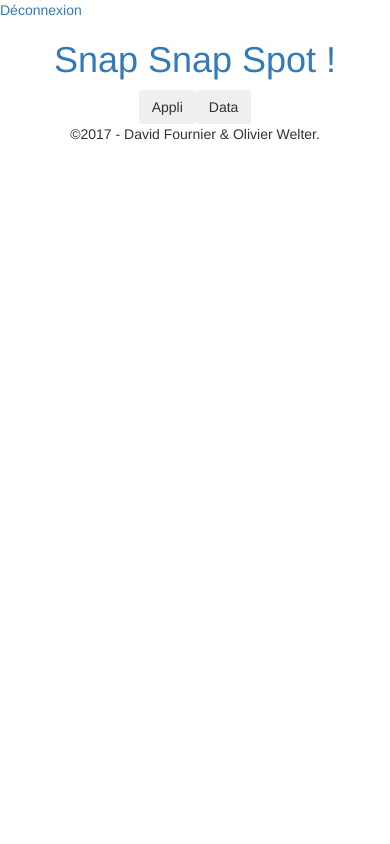
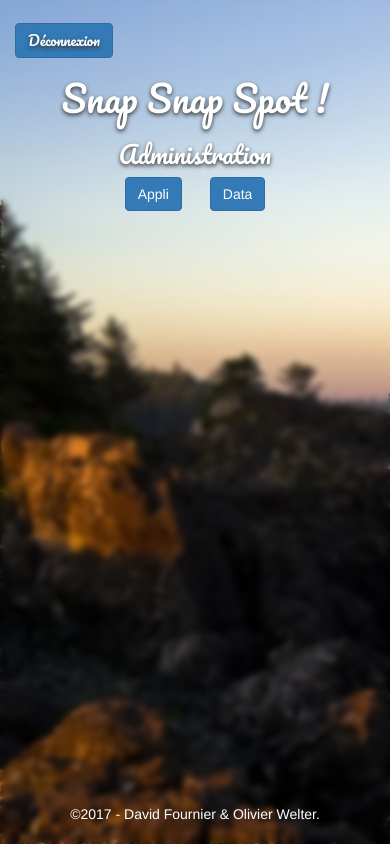
Before and after one commit to mrobot-pro/raspot.in, a PHP site: page /adm.php in a window 390 px wide. Run offline with PHP 8.4, Linux system fonts and the light colour scheme; the visitor is signed in with stand-in values (Sample User, id 1); data comes from the database, SQL or seed files in the repository; both versions use the stored data as it was after the commit; some libraries are stand-ins or nearby versions.

Commit message:
maj css avec bootstrap

```diff
--- a/Sans titre-1.php
+++ /dev/null
@@ -1 +0,0 @@
-<div id="main-container" class="container-fluid">
--- a/adm.php
+++ b/adm.php
@@ -1,7 +1,6 @@
  <?php
+    require('php/autoload.php');
     session_start() ;
-// AUTOLOAD //
-require('php/autoload.php');
 
      // CONNEXION SQLITE //
     $db = new PDO('sqlite:snapspot.sqlite');
@@ -10,26 +9,19 @@ $db->setAttribute(PDO::ATTR_ERRMODE, PDO::ERRMODE_WARNING); // On émet une aler
     //  CREATION TABLEAU PARAMETRES //
         $qPar = $db->query('SELECT slogan, evenement, mdp FROM parametres WHERE id = 1');
         $donnees = $qPar->fetch(PDO::FETCH_ASSOC);
+?>
 
-
-
-
-
-
-?>
 <!DOCTYPE html>
 <html xmlns="http://www.w3.org/1999/xhtml" lang="fr">
 	<head>
 		<meta charset="UTF-8">
 		<meta name="viewport" content="width=device-width, initial-scale=1.0">
-		<title>SNAPSPOT</title>
-		 <link href="bootstrap/css/bootstrap.css" rel="stylesheet" media="screen">
+		<title>SNAPSPOT ADMIN</title>
+		 <link href="css/default.css" rel="stylesheet">
+     <link href="bootstrap/css/bootstrap.css" rel="stylesheet">
 	</head>
 
 	<body>
-
-
-
 
 <?php
     // SI ADMINISTRATEUR //
@@ -41,134 +33,75 @@ if(!empty($_SESSION) && $_SESSION['login'] == 'admin')
       header('Location: .');
       exit();
     }
-echo '<p id="deco"><a href="?deconnexion=1">Déconnexion</a></p>';
-echo '<center><h1><a href="index.php">Snap Snap Spot !</a></h1></center>';
 
-echo "<center><form action='' method='get'>";
-echo "<input class='btn' type='submit' name='Appli' value='Appli'>";
-echo "<input class='btn' type='submit' name='Data' value='Data'>";
-echo '</form></center>';
+    echo '<div id="main-container" class="container-fluid">';
+    echo '<h3 class="btn btn-primary" id="deco"><a class="heading" href="?deconnexion=1">Déconnexion</a></h3>';
+    echo '<div class ="text-center"><h1><a class="heading"  href="index.php">Snap Snap Spot !</a></h1>';
+    echo '<h3 class="heading text-center">Administration</h3>';
+    echo '<div class="col-lg-offset-3 col-lg-6 col-md-offset-2 col-md-8 col-xs-12">';
+    echo '<div class="row">';
+    echo '<form action="" method="get">';
+    echo '<input class="btn btn-primary" type="submit" name="Appli" value="Appli" style="margin-right:2em">';
+    echo '<input class="btn btn-primary" type="submit" name="Data" value="Data">';
+    echo '</form></div></div></div>';
 
     if(isset($_GET['Appli']))
     {
 
-
-    ?>
-      <div id="main-container" class="container-fluid">
-    <div class="text-center"></div>
-<h3 class="heading text-center">Administration</h3>
-
-<form action="" id="admin-form" class="row" method="post" enctype="multipart/form-data">
-    <div class="col-lg-offset-3 col-lg-6 col-md-offset-2 col-md-8 col-xs-12">
-        <br>
-        <label for="password">Mot de passe administrateur</label>
-        <div class="input-group">
-            <input id="mdp" class="form-control" type="password" name="mdp" value="" placeholder="*******"/>
-            <div class="input-group-btn">
-                <input type="submit" name="change_password" value="change_password" class="btn btn-primary"/>
-            </div>
-        </div>
-    </div>
-    <div class="col-lg-offset-3 col-lg-6 col-md-offset-2 col-md-8 col-xs-12">
-        <br>
-        <label for="title">Nom de l'événement</label>
-        <div class="input-group">
-            <?php
- echo "<input id='evenement' class='form-control' type='text' name='evenement' value='".$donnees['evenement']."'/>";
- ?>
-            <div class="input-group-btn">
-                <input type="submit" name="change_title" value="Modifier" class="btn btn-primary"/>
-            </div>
-        </div>
-    </div>
-    <div class="col-lg-offset-3 col-lg-6 col-md-offset-2 col-md-8 col-xs-12">
-        <br>
-        <label for="message">Slogan</label>
-        <div class="input-group">
-                       <?php
- echo "<input id='slogan' class='form-control' type='text' name='slogan' value='".$donnees['slogan']."'/>";
- ?>
-            <label class="input-group-addon btn btn-primary" for="hidden_submit">Modifier</label>
-        </div>
-    </div>
-    <input class="btn btn-primary" id="hidden_submit" type="submit" value="Modifier"/>
-    <div class="col-lg-offset-3 col-lg-6 col-md-offset-2 col-md-8 col-xs-12">
-        <br>
-        <label for="message">Changer l'image de fond</label>
-        <div class="input-group">
-            <input type="file" name="file" class="form-control"/>
-            <div class="input-group-btn">
-                <input class="btn btn-primary" type="submit" name="image_submit" value="Envoyer"/>
-                            </div>
-        </div>
-    </div>
-    <form class="form-inline">
-  <div class="input-group col-lg-3">
-    <input type="text" class="form-control" style="text-align:right" value="10 000">
-    <span class="input-group-btn">
-      <button class="btn btn-default" type="button">Valider</button>
-    </span>
-  </div>
-</form>
-    <div class="col-lg-offset-3 col-lg-6 col-md-offset-2 col-md-8 col-xs-12">
-        <br>
-        <label for>
-            Utilisation du disque        </label>
-        <div class="row">
-                                        <div class="col-xs-12">
-                                        <div class="progress text-center"
-                         style="text-indent: -89%;">
-                        <div class="progress-bar progress-bar-success progress-bar-striped"
-                             role="progressbar"
-                             aria-valuemin="0" aria-valuemax="100"
-                             style="min-width: 2em;width: 89%;">
-                        </div>
-                        <span>89% / 14.0 Go disponible</span>
-                    </div>
-                </div>
-                    </div>
-    </div>
-    <div class="col-lg-offset-3 col-lg-6 col-md-offset-2 col-md-8 col-xs-12">
-        <br>
-        <label for>Nettoyage du disque</label>
-        <div class="input-group-btn">
-                            <input class="btn btn-primary confirm-delete disabled"
-                       type="submit" name="delete_backup_submit"
-                       value="Vider les sauvegardes (0)"/>
-            <input class="btn btn-primary confirm-delete disabled"
-                   type="submit" name="delete_photos_submit"
-                   value="Vider les images (0)"/>
-        </div>
-    </div>
-</form>
-</div>
-<?php
-
-if(isset($_POST['change_password']))
-{
-    $q = $db->prepare('UPDATE parametres SET mdp = :mdp WHERE id = 1');
-
-    $q->bindValue(':mdp', password_hash($_POST['mdp'], PASSWORD_DEFAULT), PDO::PARAM_STR);
-    $q->execute();
-    header('location:adm.php');
-    exit;
-}
+    echo '<div class="col-lg-offset-2 col-lg-8 col-md-offset-2 col-md-8 col-xs-12">';
+    echo '<form class="row" action="" method="post">';
 
 
+    echo '<div class="col-lg-offset-2 col-lg-8 col-md-offset-2 col-md-8 col-xs-12"><br>';
+    echo "<label for='slogan'>Nom de l'Evenement:</label>";
+    echo '<div class="input-group">';
+    echo "<input id='slogan' class='form-control' type='text' name='slogan' value='".$donnees['slogan']."' />";
+    echo '<div class="input-group-btn">';
+    echo "<input class='btn btn-primary' type='submit' name='valider' value='Valider'/></div></div></div>";
 
-   /*
-echo "<form action='' method='post' id='adminappli'>";
-echo "<label class='position'>Nom de l'Evenement:</label><br>";
-echo "<input class='position' type='text' name='slogan' value='".$donnees['slogan']."'  />";
-echo "<input class='position' type='text' name='evenement' value='".$donnees['evenement']."' />";
-echo "<input class='position' type='text' name='mdp' value='".$donnees['mdp']."' /><br>";
-echo " <input class='btn position' type='submit' name='valider' value='Valider'/><br>";
+
+    echo '<div class="col-lg-offset-2 col-lg-8 col-md-offset-2 col-md-8 col-xs-12"><br>';
+    echo "<label for='evenement'>Slogan:</label>";
+    echo '<div class="input-group">';
+    echo "<input id='evenement' class='form-control' type='text' name='evenement' value='".$donnees['evenement']."' />";
+    echo '<div class="input-group-btn">';
+    echo "<input class='btn btn-primary' type='submit' name='valider' value='Valider'/></div></div></div>";
+
+
+    echo '<div class="col-lg-offset-2 col-lg-8 col-md-offset-2 col-md-8 col-xs-12"><br>';
+    echo "<label for='password'>Mot de Passe:</label>";
+    echo '<div class="input-group">';
+    echo "<input class='form-control' type='password' name='mdp' value='".$donnees['mdp']."' /><br>";
+    echo '<div class="input-group-btn">';
+    echo "<input class='btn btn-primary' type='submit' name='valider' value='Valider'/></div></div></div>";
     echo "</form>";
 
-echo "<form method='post' id='change_fond' action='' enctype='multipart/form-data'>";
-echo "<input style='cursor:pointer' class='position' type='file' id='image_fond'  name='image_fond'   />";
+
+    echo '<div class="col-lg-offset-2 col-lg-8 col-md-offset-2 col-md-8 col-xs-12"><br>';
+    echo '<label for="change_fond">Changer Fond d\'Ecran</label>';
+    echo '<div class="input-group">';
+    echo "<form class='row' method='post' id='change_fond' action='' enctype='multipart/form-data'>";
+    echo "<input style='cursor:pointer' type='file' id='image_fond' name='image_fond'   /></div></div>";
     echo "</form>";
-*/
+
+
+    echo '<div class="col-lg-offset-2 col-lg-8 col-md-offset-2 col-md-8 col-xs-12"><br>';
+    echo '<label for>Utilisation du disque</label>';
+    echo '<div class="row">';
+    echo '<div class="col-xs-12">';
+    echo '<div class="progress text-center" style="text-indent: -89%;">';
+    echo '<div class="progress-bar progress-bar-success progress-bar-striped" role="progressbar" aria-valuemin="0" aria-valuemax="100" style="min-width: 2em;width: 89%;"></div>';
+    echo '<span>89% / 14.0 Go disponible</span></div></div></div></div>';
+
+
+    echo'<div class="col-lg-offset-2 col-lg-10 col-md-offset-2 col-md-8 col-xs-12"><br>
+        <label for>Nettoyage du disque</label>
+
+        <div class="input-group-btn">
+        <input class="btn btn-primary confirm-delete disabled" type="submit" name="delete_backup_submit" value="Vider les sauvegardes (0)"/>
+        <input class="btn btn-primary confirm-delete disabled" type="submit" name="delete_photos_submit" value="Vider les images (0)"/>
+        </div></div></div>';
+
 
     if (isset($_FILES['image_fond'])){
         //Vérification image uploadée
@@ -181,14 +114,12 @@ move_uploaded_file($_FILES["image_fond"]["tmp_name"], 'css/accueil.jpg');
     //header('location:adm.php');
     }
 
-
-
     if(isset($_POST['valider']))
     {
         $q = $db->prepare('UPDATE parametres SET evenement = :evenement, slogan = :slogan, mdp = :mdp WHERE id = 1');
         $q->bindValue(':evenement', $_POST['evenement'], PDO::PARAM_STR);
         $q->bindValue(':slogan', $_POST['slogan'], PDO::PARAM_STR);
-    $q->bindValue(':mdp', password_hash($_POST['mdp'], PASSWORD_DEFAULT), PDO::PARAM_STR);
+        $q->bindValue(':mdp', $_POST['mdp'], PDO::PARAM_STR);
         $q->execute();
         header('location:adm.php');
         exit;
@@ -200,18 +131,24 @@ $mediaCount=$db->query('SELECT COUNT(*) FROM media')->fetchColumn();
     if($mediaCount>1){
         $qMedias =$db->query('SELECT * FROM media');
         $datas = $qMedias->fetchAll(PDO::FETCH_ASSOC);
-
-
+         echo'<div class="col-lg-offset-3 col-lg-6 col-md-offset-2 col-md-8 col-xs-12"><br>';
     foreach ($datas as $key => $value){
-
+                    //$str .= "<span class='resume'>";
+                    //$chemin = 'vignette/'.$value['newName'];
+                    //$str=$str."<img src='$chemin' class='vignette' alt='vignette'/>\n";
+                    //echo"<img src='$chemin' class='vignette text-center' alt='vignette'/><br><br>";
+                    //echo'<div class="col-lg-offset-2 col-lg-8 col-md-offset-2 col-md-8 col-xs-12">';
                     echo '<ul class="list-group">';
                     echo '<a href="#" class="list-group-item">';
-
                     echo "<p class='list-group-item-text pull-right'>".$value['newName']."</p>";
                     $chemin = 'vignette/'.$value['newName'];
                     echo"<img src='$chemin'>";
                     echo '</a>';
                     echo '</ul>';
+                    //$str.="Pseudo : ".$value['pseudo']."<br/>\n";
+                    //$str.="Description : ".$value['pseudo']."<br/>\n";
+                    //$str.="Date ajout : ".$value['timestamp']."<br/>\n";
+      //$str.="</span>\n";
                 }
             }else{
               echo "Aucun résultat";
@@ -223,39 +160,41 @@ echo '</ul>';
       else
     {
 
-?>
-<form action="" class="row" method="post">
-    <div class="col-lg-offset-3 col-lg-6 col-md-offset-2 col-md-8 col-xs-12">
-        <label for="password">Mot de passe</label>
-        <div class="input-group">
-            <input id="password" class="form-control" type="password" name="mdp" value=""/>
-            <div class="input-group-btn">
-                <input type="submit" name='ok' value="Se connecter" class="btn btn-primary"/>
-            </div>
-        </div>
-    </div>
-</form>
-<?php
+    echo '<div id="main-container" class="container-fluid">';
+    echo '<div class="text-center"><h1><a href="index.php" class="heading">Snap Snap Spot !</a></h1></div>';
+    echo '<h3 class="heading text-center">Connexion</h3>';
+    echo '<div class="row">';
+    echo '<div class="col-lg-offset-4 col-lg-4 col-md-offset-2 col-md-8 col-xs-12"></div></div>';
+    echo "<form action='' class='row' method='post'>";
+    echo '<div class="col-lg-offset-4 col-lg-4 col-md-offset-2 col-md-8 col-xs-12">';
+    echo "<label for='password'>Mot de passe</label><br>";
+    echo '<div class="input-group">';
+    echo "<input id='password' class='form-control' type='password' name='mdp' value='' required>";
+    echo '<div class="input-group-btn">';
+    echo '<input class="btn btn-primary" type="submit" name="ok" value="Valider"></div></div></div>';
+    echo '</form>';
 
     if(isset($_POST['ok']))
     {
 
-if(password_verify($_POST['mdp'],$donnees['mdp']))
+    if($_POST['mdp']==$donnees['mdp'])
     {
     $_SESSION['login']   = 'admin';
     header('location:adm.php');
     }
     else
     {
- echo 'Mauvais mot de passe !';
+     echo '<h3 class="text-center">Mauvais mot de passe !</h3>';
     }
     }
     }
 ?>
-<footer class="navbar-bottom text-center" >
+
+		<footer class="text-center">
 		  <p>&copy;2017 - David Fournier&nbsp;&amp;&nbsp;Olivier Welter.</p>
         </footer>
-<script type="text/javascript" src="js/jquery.js" ></script>
+
+    <script type="text/javascript" src="js/jquery-3.2.1.js" ></script>
     <script type="text/javascript" src="js/snapspotAdm.js" ></script>
 	</body>
 </html>
--- a/css/default.css
+++ b/css/default.css
@@ -1,328 +1,253 @@
-@media screen and (min-width: 750px) {
+/* Styles généraux */
+html {
+    height: 100%;
+    width: 100%;
+    min-width: 100%;
+    min-height: 100%;
+}
 
 @font-face {
-        font-family: 'Pacifico';
-        src: url('fonts/Pacifico.ttf') format('truetype');
+    font-family: Pacifico;
+    src: url('fonts/Pacifico.ttf');
 }
 
 @keyframes zoom {
     from {
             transform: scale(1);
         }
+    25% {
+            transform: scale(1.25);
+    }
     50% {
-            transform: scale(1.5);
+            transform: scale(0.75);
+        }
+    75% {
+            transform: scale(1.4);
     }
     100% {
-            transform: scale(0.5);
-        }
-    }
-
-    .vignette {
-        margin-top: 2px;
-        margin-bottom: 2px;
-        padding-top: 0px;
-        padding-bottom: 0px;
-        margin-left: 40%;
-    }
-
-    .cameraico {
-        animation: zoom 2s linear infinite;
-    }
-
-        .position {
-            margin-left: 40%;
-        }
-
-    html {
-            background-image: url('accueil.jpg');
-            background-size: cover;
-            background-repeat : no-repeat;
-            background-attachment: fixed;
-    }
-
-    body {
-            font-family: Pacifico;
-            font-size: 1em;
-    }
-
-    #deco {
-        margin-left: 80%;
-    }
-
-    h1,a,p {
-            text-decoration: none;
-            text-align: center;
-    }
-
-    a, footer p {
-            color: white;
-    }
-
-    p {
-            display: inline-block;
-    }
-
-    ul#menu_horizontal li {
-    display : inline;
-    padding : 0 1em;
-    }
-
-    ul#menu_horizontal {
-    list-style-type : none;
-    }
-
-    ul li a {
-     width:auto;
-     }
-
-     .btn, input {
-                margin-right: 2.5em;
-                margin-bottom: 5px;
-                background: #3498db;
-                border-radius: 28px;
-                border: 3px grey outset;
-                font-family: Pacifico;
-                font-size: 1em;
-                background-image: linear-gradient(to bottom, #3498db, #6b3763);
-    }
-
-    .btnappli, .btndata {
-                margin-right: 2.5em;
-                background: white;
-                border-radius: 28px;
-                border: 3px red outset;
-                font-family: Pacifico;
-                font-size: 1em;
-                background-image: linear-gradient(to left, blue, red, green, white, yellow);
-    }
-
-    .btn:hover {
-      background: #3cb0fd;
-      text-decoration: none;
-    }
-
-}
-@media screen and (max-width: 760px) {
-
-    @font-face {
-                font-family: 'Pacifico';
-                src: url('fonts/Pacifico.ttf') format('truetype');
-    }
-
-   html {
-            background-image: url('accueil.jpg');
-            background-size: cover;
-            background-repeat : no-repeat;
-            background-attachment: fixed;
-    }
-
-    body {
-            font-family: Pacifico;
-            font-size: 1em;
-    }
-
-    h1,a,p {
-            text-decoration: none;
-            text-align: center;
-    }
-
-    a, footer p {
-            color: white;
-    }
-
-    p {
-            display: inline-block;
-    }
-
-    ul#menu_horizontal li {
-    display : inline;
-    padding : 0 1em;
-    }
-
-    ul#menu_horizontal {
-    list-style-type : none;
-    }
-
-    ul li a {
-     width:auto;
-     }
-
-     .btn {
-      background: #3498db;
-      border-radius: 28px;
-      border: 3px red outset;
-    }
-
-}
-@media screen and (max-width: 550px) {
-
-    @font-face {
-                font-family: 'Pacifico';
-                src: url('fonts/Pacifico.ttf') format('truetype');
-    }
-
-           @keyframes zoom {
-        from {
             transform: scale(1);
-        }
-        50% {
-            transform: scale(1.5);
-        }
-        100% {
-            transform: scale(0.5);
         }
 }
 
 .cameraico {
-        animation: zoom 2s linear infinite;
+        animation: zoom 1.5s infinite;
 }
 
-   html {
-            background-image: url('accueil.jpg');
+
+body {
+    height: 100%;
+    width: 100%;
+    color: #fff;
+    font-family: Arial, sans-serif;
+    font-size: 14px;
+    padding-top: 3px;
+    margin: 0;
+    overflow: auto;
+    position: relative;
+    background: url('accueil.jpg') no-repeat center center fixed;
     background-size: cover;
-            background-repeat : no-repeat;
-            background-attachment: fixed;
 }
 
-    body {
-            font-family: Pacifico;
-            font-size: 1em;
+h1, h2, h3 {
+    font-family: Pacifico, Arial, sans-serif;
+    color: #FFFFFF;
+    text-shadow: 0 2px 4px #363636;
 }
 
-    h1,a,p {
-            text-decoration: none;
-            text-align: center;
+.heading {
+    font-family: Pacifico, Arial, sans-serif;
+    color: #FFFFFF;
+    text-shadow: 0 2px 4px #363636;
 }
 
-    a, footer p {
-            color: white;
+a.heading {
+    text-decoration: none;
 }
 
-    p {
-            display: inline-block;
+a:hover {
+    color: #eeeeee;
 }
 
-    ul#menu_horizontal li {
-    display : inline;
-    padding : 0 1em;
+label[for] {
+    color: white;
+    cursor: pointer;
+    text-shadow: 0 1px 2px #363636;
 }
 
-    ul#menu_horizontal {
-    list-style-type : none;
+label[for=""] {
+    cursor: default;
+    text-shadow: 0 1px 2px #363636;
 }
 
-    ul li a {
-     width:auto;
+
+/** Floute le fond */
+body:before {
+    content: "";
+    position: fixed;
+    left: 0;
+    right: 0;
+    z-index: -1;
+
+    display: block;
+    /*background: url(../img/background.png) no-repeat center center fixed;*/
+    background: url('accueil.jpg') no-repeat center center fixed;
+    background-size:cover;
+    width: 100%;
+    height: 100%;
+
+    -webkit-filter: blur(3px);
+    -moz-filter: blur(3px);
+    -o-filter: blur(3px);
+    -ms-filter: blur(3px);
+    filter: blur(3px);
 }
 
-     .btn {
-      background: #3498db;
-      border-radius: 28px;
-      border: 3px yellow outset;
+#main-container {
+    min-height: 100%;
+    margin-bottom: -40px;
+    padding-bottom: 30px;
 }
 
-}
-@media screen and (max-width: 330px) {
-
-    @font-face {
-                font-family: 'Pacifico';
-                src: url('fonts/Pacifico.ttf') format('truetype');
+footer {
+    color: #FFFFFF;
+    text-align: center;
+    margin: 10px auto;
+    position: fixed;
+    bottom: 0;
+    left: 0;
+    right: 0;
 }
 
-   html {
-            background-image: url('accueil.jpg');
-            background-size: cover;
-            background-repeat : no-repeat;
-            background-attachment: fixed;
+/** Front */
+#explain {
+    font-family: Pacifico, Arial, sans-serif;
+    text-shadow: 0 3px 5px #363636;
+    font-size: 24px;
+    color: #FFFFFF;
+    text-align: center;
+    margin-top: 20px;
 }
 
-    body {
-            font-family: Pacifico;
-            font-size: 1em;
+/* Boutons d'uploads */
+.upload-button {
+    text-align: center;
+    background-color: rgba(255, 255, 255, 0.3);
+    border-color: transparent;
+    -webkit-transition: background-color 0.3s ease-out;
+    -moz-transition: background-color 0.3s ease-out;
+    -ms-transition: background-color 0.3s ease-out;
+    -o-transition: background-color 0.3s ease-out;
+    transition: background-color 0.3s ease-out;
 }
 
-    h1,a,p {
-            text-decoration: none;
-            text-align: center;
+.upload-button:hover {
+    background-color: rgba(255, 255, 255, 0.6);
+    border-color: transparent;
 }
 
-    a, footer p {
-            color: white;
+#send-files {
+    margin-left: 80px;
 }
 
-    p {
-            display: inline-block;
+.upload-button i {
+    font-size: 58px;
 }
 
-    ul#menu_horizontal li {
-    display : inline;
-    padding : 0 1em;
+#preview {
+    border-radius: 10px;
+    margin-top: 20px;
 }
 
-    ul#menu_horizontal {
-    list-style-type : none;
+/* PrÃ©visualisation des images */
+.gallery-item, .dz-preview {
+    float: left;
+    max-width: 200px;
+    margin-right: 15px;
+    margin-bottom: 15px;
+    transition-property: margin-bottom, opacity, visibility;
+    transition-duration: 150ms, 150ms, 0s;
+    transition-timing-function: ease-in-out, ease-in-out, linear;
+    opacity: 1;
 }
 
-    ul li a {
-     width:auto;
+/* Cache les erreurs d'uploads */
+.dz-error.dz-preview {
+    display: none;
 }
 
-     .btn {
-      background: #3498db;
-      border-radius: 28px;
-      border: 3px green outset;
+/* Preview */
+.dz-details {
+    position: relative;
+    width: 100%;
+    height: 100%;
 }
 
-}
-@media screen and (max-width: 200px) {
-
-    @font-face {
-                font-family: 'Pacifico';
-                src: url('fonts/Pacifico.ttf') format('truetype');
+.dz-details .controls {
+    position: absolute;
+    width: 100%;
+    height: 100%;
+    bottom: 0;
+    left: 0;
 }
 
-   html {
-            background-image: url('accueil.jpg');
-            background-size: cover;
-            background-repeat : no-repeat;
-            background-attachment: fixed;
+.dz-success-mark, .dz-error-mark {
+    -webkit-transition: opacity 0.4s;
+    -moz-transition: opacity 0.4s;
+    -ms-transition: opacity 0.4s;
+    -o-transition: opacity 0.4s;
+    transition: opacity 0.4s;
+    opacity: 0;
+    width: 100%;
+    text-align: center;
+    font-size: 190%;
 }
 
-    body {
-            font-family: Pacifico;
-            font-size: 1em;
+.dz-error-mark {
+    color: #a94442;
 }
 
-    h1,a,p {
-            text-decoration: none;
-            text-align: center;
+.dz-success-mark {
+    color: #3c763d;
 }
 
-    a, footer p {
-            color: white;
+.dz-error .dz-error-mark {
+    opacity: 1;
 }
 
-    p {
-            display: inline-block;
+/* Barre de progression */
+.progress {
+    -webkit-transition: opacity 0.4s;
+    -moz-transition: opacity 0.4s;
+    -ms-transition: opacity 0.4s;
+    -o-transition: opacity 0.4s;
+    transition: opacity 0.4s;
+    margin: 5px;
+    opacity: 0.9;
 }
 
-    ul#menu_horizontal li {
-    display : inline;
-    padding : 0 1em;
+.dz-success .progress {
+    opacity: 0;
 }
 
-    ul#menu_horizontal {
-    list-style-type : none;
+/** Administration */
+#admin-form .progress {
+    margin-bottom: 0;
 }
 
-    ul li a {
-     width:auto;
+#admin-form .progress span {
+    background: rgba(0, 0, 0, 0.3);
+    color: #fff;
+    padding: 2px 8px;
 }
 
-     .btn {
-      background: #3498db;
-      border-radius: 28px;
-      border: 3px orange outset;
+.input-group-addon.btn.btn-primary {
+    color: #fff;
+    background-color: #428bca;
+    border-color: #357ebd;
 }
 
+.input-group-addon.btn.btn-primary:hover {
+    color: #fff;
+    background-color: #3071a9;
+    border-color: #285e8e;
 }
```
Also changed, not shown: index.php (+17 -14 lines), snapspot.sqlite. Lines whose indentation alone changed are shown as unchanged.
